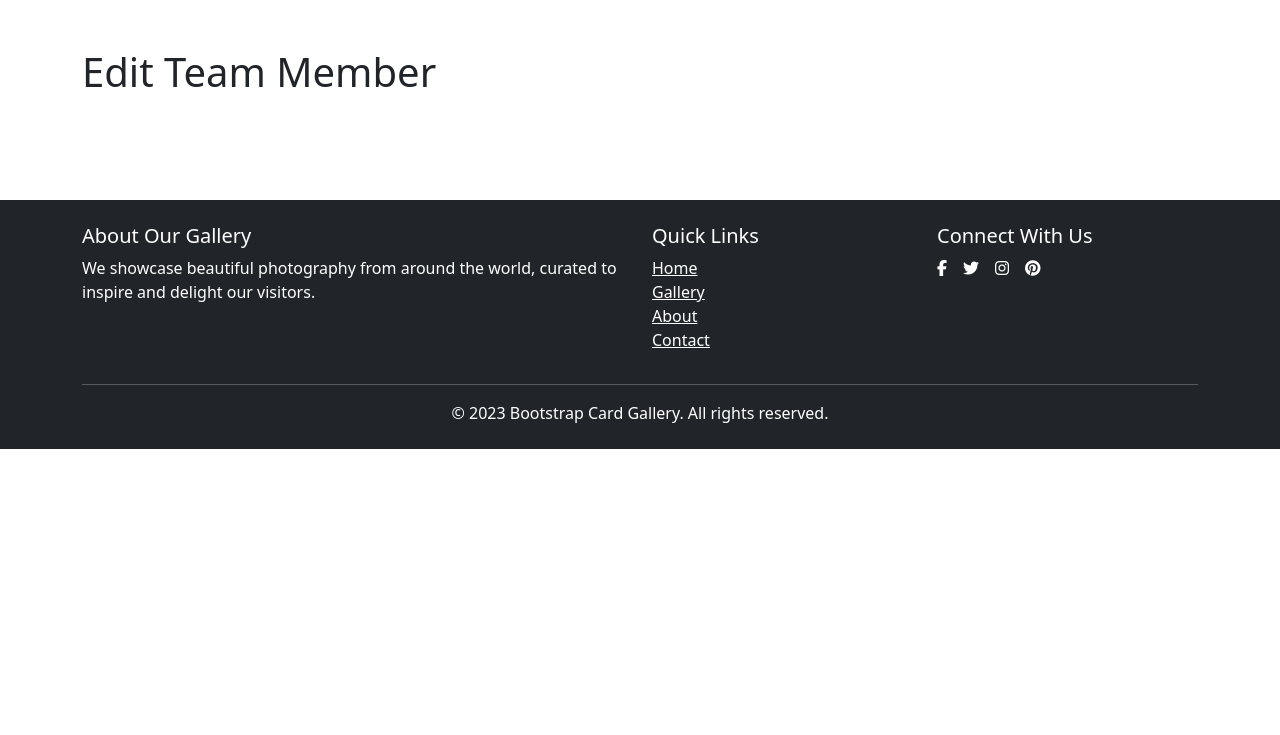
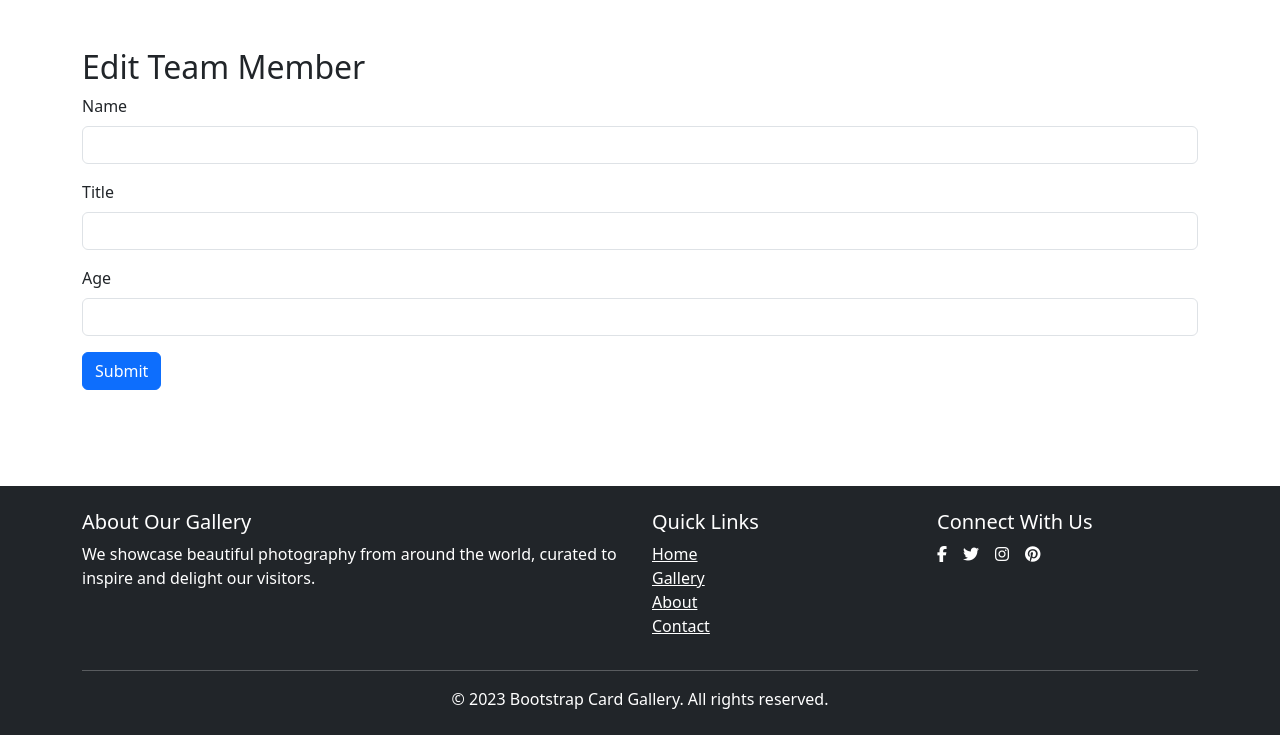
Before and after one commit to Azzam49/nova_django_cards_gallery, a Django app: template app/templates/app/edit_team_member.html in a window 1280 px wide. Shown: the part 72-807 px from the top of the page. Before the commit the page ends 521 px from the top, so only its background shows below. Run offline with Django 3.2, Linux system fonts and the light colour scheme; the template is opened without the code that fills it, so the values that code supplies are empty; some libraries are stand-ins or nearby versions.

Commit message:
Adding fields on Edit Page, and auto filling it

```diff
--- a/app/templates/app/edit_team_member.html
+++ b/app/templates/app/edit_team_member.html
@@ -1,6 +1,30 @@
 {% extends 'app/assets/base.html' %}
 
 {% block mainBlock %}
-    <h1>Edit Team Member<h1>
+    <h2>Edit Team Member</h2>
 
+    <form method="post">
+        {% csrf_token %}
+        <div class="mb-3">
+            <label for="name" class="form-label">Name</label>
+            {% comment %}
+                value attribute on the input tag, is used to auto fill the input field with a value.
+
+                we can use the value attribute to fill in values that are coming from view function.
+            {% endcomment %}
+            <input type="text" class="form-control" id="name" name="name" required value="{{team_member.name}}">
+        </div>
+
+        <div class="mb-3">
+            <label for="title" class="form-label">Title</label>
+            <input type="text" class="form-control" id="title" name="title" value="{{team_member.title}}">
+        </div>
+
+         <div class="mb-3">
+            <label for="age" class="form-label">Age</label>
+            <input type="number" class="form-control" id="age" name="age" min="0" required value="{{team_member.age}}">
+        </div>
+
+        <button type="submit" class="btn btn-primary">Submit</button>
+    </form>
 {% endblock mainBlock %}
--- a/cards_gallery/urls.py
+++ b/cards_gallery/urls.py
@@ -39,5 +39,5 @@ urlpatterns = [
     path('team-members/', get_team_members, name='get_team_members'),
     path('delete-all-team-members/', delete_all_team_members, name='delete_all_team_members'),
     path('delete-team-member/<member_id>/', delete_team_member, name="delete_team_member"),
-    path('edit-team-member/', edit_team_member, name='edit_team_member'),
+    path('edit-team-member/<member_id>/', edit_team_member, name='edit_team_member'),
 ]
```
Also changed, not shown: app/templates/app/team_members.html (+14 -0 lines), app/views.py (+12 -2 lines).
